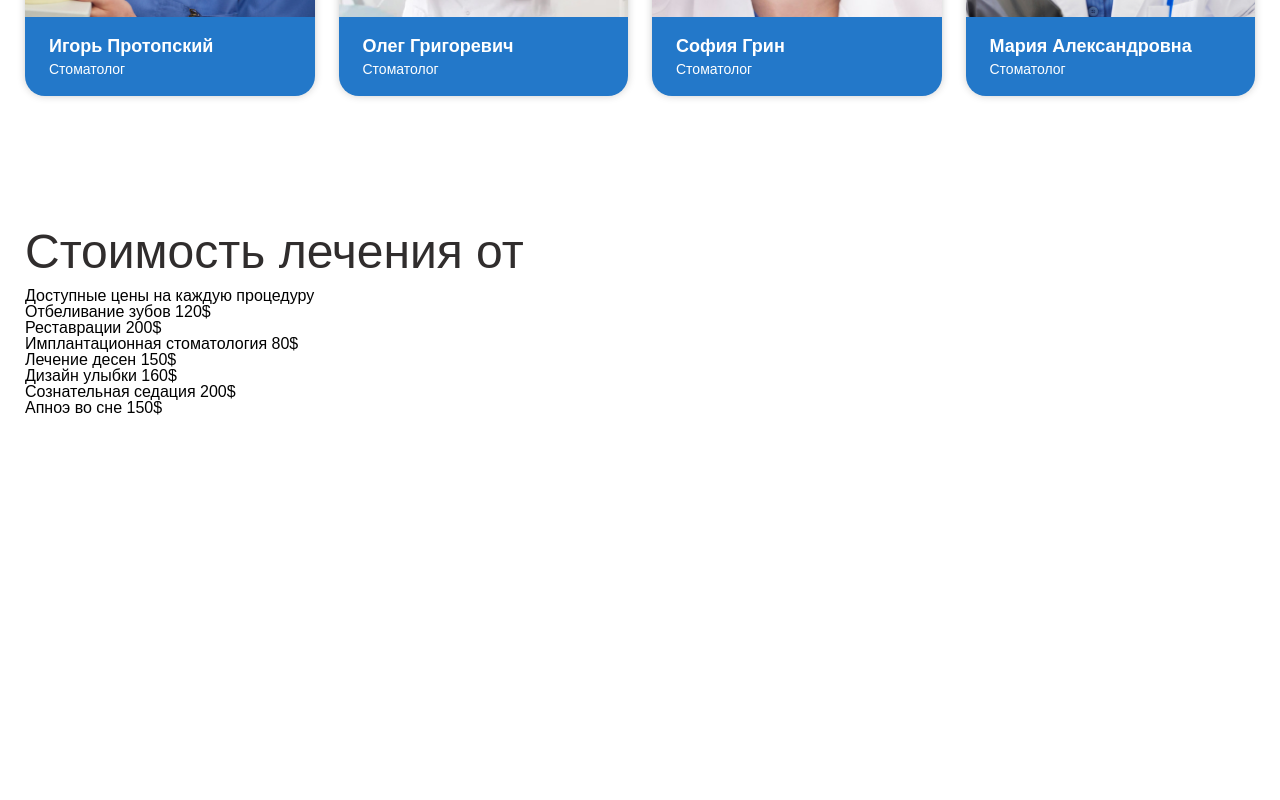
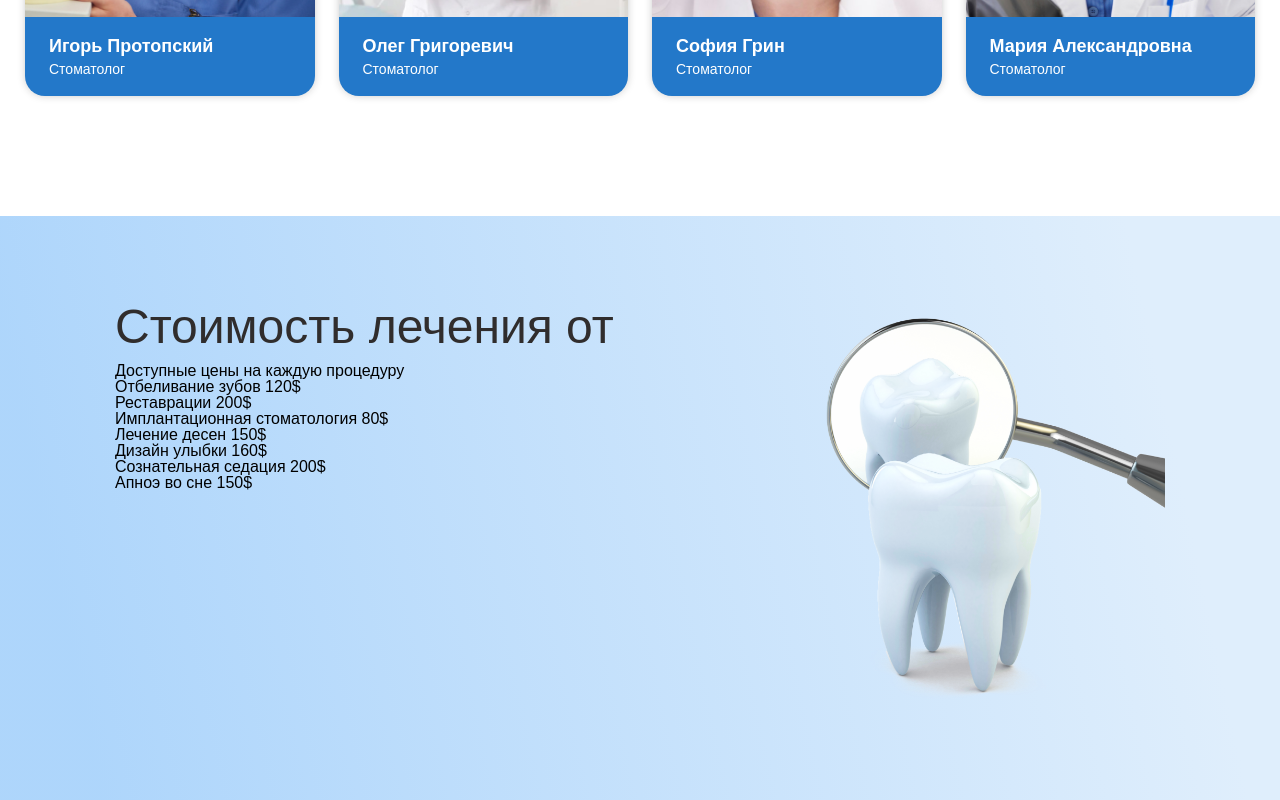
Before and after one commit to AlexMiroshnichenko/dental-tooth.test, a plain HTML site: page index.html in a window 1280 px wide. Shown: the part 2734-3534 px from the top of the page. Before the commit the page ends 3150 px from the top, so only its background shows below. Drawn offline with Linux system fonts and the light colour scheme; a web font is replaced by a local one.

Commit message:
fix index.html markup

```diff
--- a/index.html
+++ b/index.html
@@ -316,7 +316,7 @@
 		<section class="price">
 			<div class="container">
 				<div class="row">
-					<div class="col-md-8">
+					<div class="col-md-7">
 						<div class="price-background">
 							<div class="price-content">
 								<h2 class="title title-price">Стоимость лечения от</h2>
@@ -354,13 +354,14 @@
 							</ul>
 						</div>
 					</div>
+					<div class="col-md-5">
+						<figure class="price-thumbnail">
+							<img class="price-img" src="./img/tooth-bg.png" alt="Стомотологические услуги">
+						</figure>
+					</div>
 				</div>
 			</div>
-
 		</section>
-
-
-
 		<!-- PRICE END-->
 	</main>
 	<script src="js/jquery-3.7.1.min.js"></script>
--- /dev/null
+++ b/scss/layout/_price.scss
@@ -0,0 +1,32 @@
+.price {
+  padding: 75px 100px;
+	background: linear-gradient(258deg, #DFEEFC 11.01%, rgba(167, 210, 251, 0.92) 92.77%);
+
+}
+.container {
+}
+.row {
+}
+.col-md-8 {
+}
+.price-background {
+}
+.price-content {
+}
+.title {
+}
+.title-price {
+}
+.price-descr {
+}
+.price-list {
+}
+.price-item {
+}
+.price-value {
+}
+.price-service {
+}
+
+.price-img {
+}
--- a/scss/styles.scss
+++ b/scss/styles.scss
@@ -10,3 +10,4 @@
 @import './layout/about';
 @import './layout/benefits';
 @import './layout/specialists';
+@import './layout/price';
```
Also changed, not shown: css/styles.min.css, img/tooth-bg.png (added), 1 other file.
